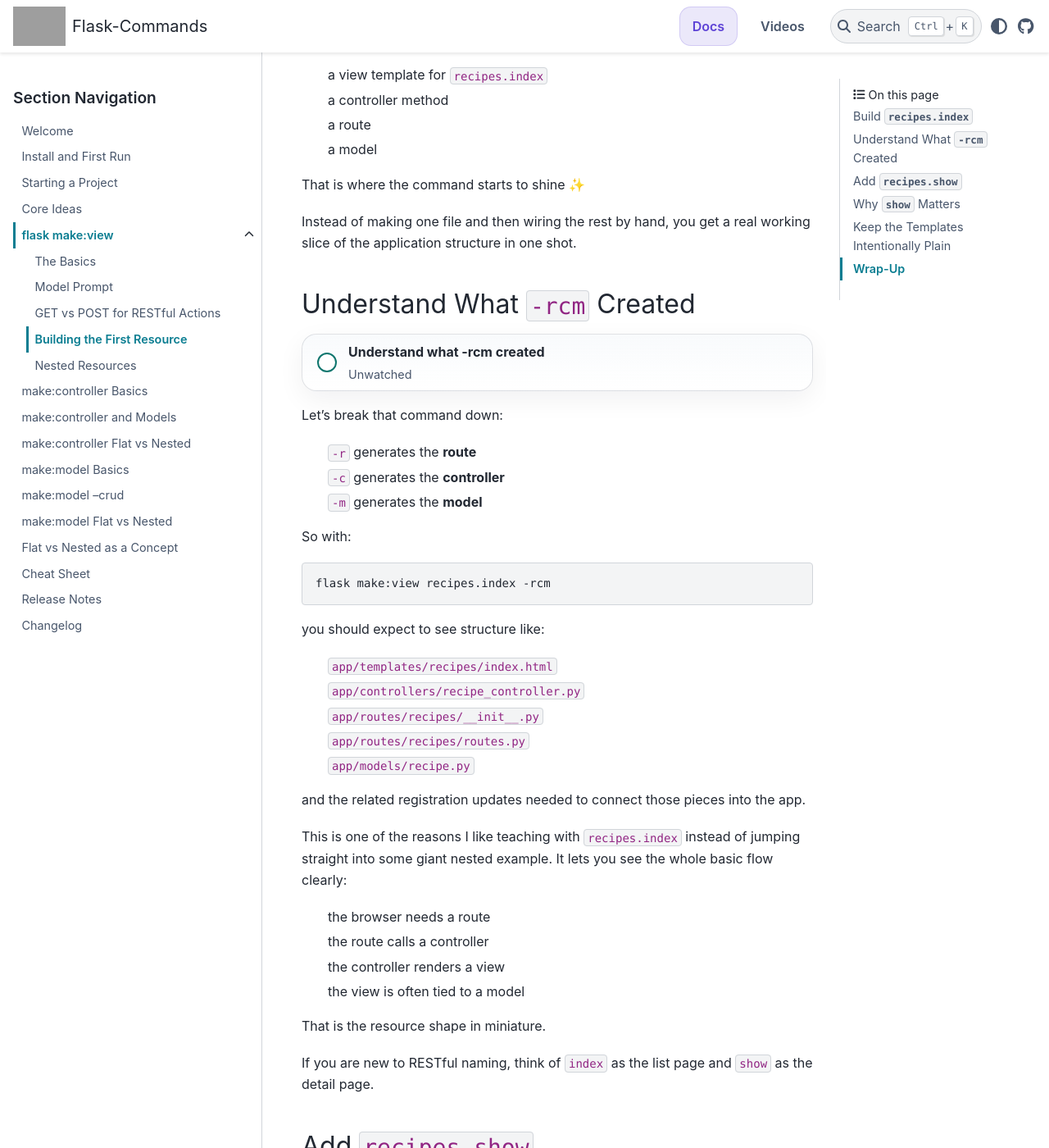
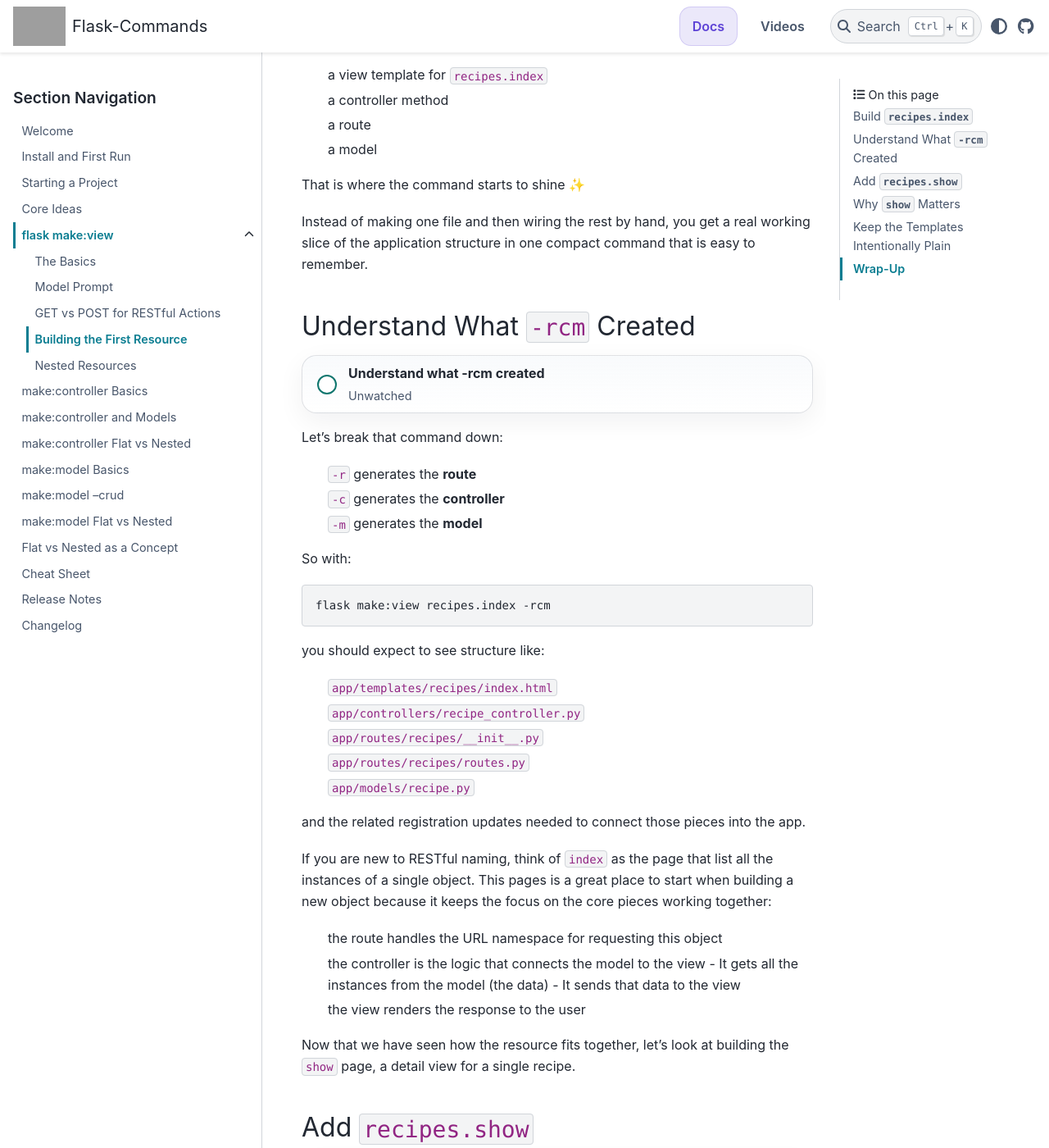
Before and after one commit to VoyagerX21/flask-commands, a Sphinx documentation site: the page built from docs/source/commands/building_the_first_resource.rst, in a window 1280 px wide and 1400 px high, scrolled down 710 px. Shown: the whole window at 82% size. Built offline with Sphinx 7.4.7 and the PyData theme 0.15.4, drawn with Linux system fonts in a browser that asks for light colours; some of the changed text lies outside the part shown; grey boxes are pictures that could not be loaded.

Commit message:
feat(docs): clarify resource and RESTful action explanations
- refine the `building_the_first_resource` walkthrough to better explain why `recipes.index` is a useful starting point
- replace the earlier route/controller/view/model explanation with clearer `index`-focused language and a smoother transition into `show`
- tighten `make_view_get_vs_post_for_restful_actions` so the GET/POST flow and `create` vs `store` distinction read more clearly
- fix several awkward or incorrect phrases in both docs pages while preserving the teaching flow

```diff
--- a/docs/source/commands/building_the_first_resource.rst
+++ b/docs/source/commands/building_the_first_resource.rst
@@ -6,7 +6,7 @@ application. This is where the command starts earning its keep.
 
 We are still going to keep the templates intentionally plain. The point here
 is not to build a pretty website. The point is to build a clean data structure
-quickly and tie together the view, controller, route, and model without doing
+quickly and tie together the route, view, controller, and model without doing
 all the wiring by hand.
 
 Build ``recipes.index``
@@ -33,7 +33,8 @@ That one command creates and wires quite a bit:
 That is where the command starts to shine ✨
 
 Instead of making one file and then wiring the rest by hand, you get a real
-working slice of the application structure in one shot.
+working slice of the application structure in one compact command that is easy
+to remember.
 
 Understand What ``-rcm`` Created
 --------------------------------
@@ -63,19 +64,19 @@ you should expect to see structure like:
 and the related registration updates needed to connect those pieces into the
 app.
 
-This is one of the reasons I like teaching with ``recipes.index`` instead of
-jumping straight into some giant nested example. It lets you see the whole
-basic flow clearly:
+If you are new to RESTful naming, think of ``index`` as the page that list
+all the instances of a single object.  This pages is a great place to start
+when building a new object because it keeps the focus on the core pieces
+working together:
 
-- the browser needs a route
-- the route calls a controller
-- the controller renders a view
-- the view is often tied to a model
+- the route handles the URL namespace for requesting this object
+- the controller is the logic that connects the model to the view
+  - It gets all the instances from the model (the data)
+  - It sends that data to the view
+- the view renders the response to the user
 
-That is the resource shape in miniature.
-
-If you are new to RESTful naming, think of ``index`` as the list page and
-``show`` as the detail page.
+Now that we have seen how the resource fits together, let’s look at building
+the ``show`` page, a detail view for a single recipe.
 
 Add ``recipes.show``
 --------------------
```
Also changed, not shown: docs/source/commands/make_view_get_vs_post_for_restful_actions.rst (+22 -14 lines).
